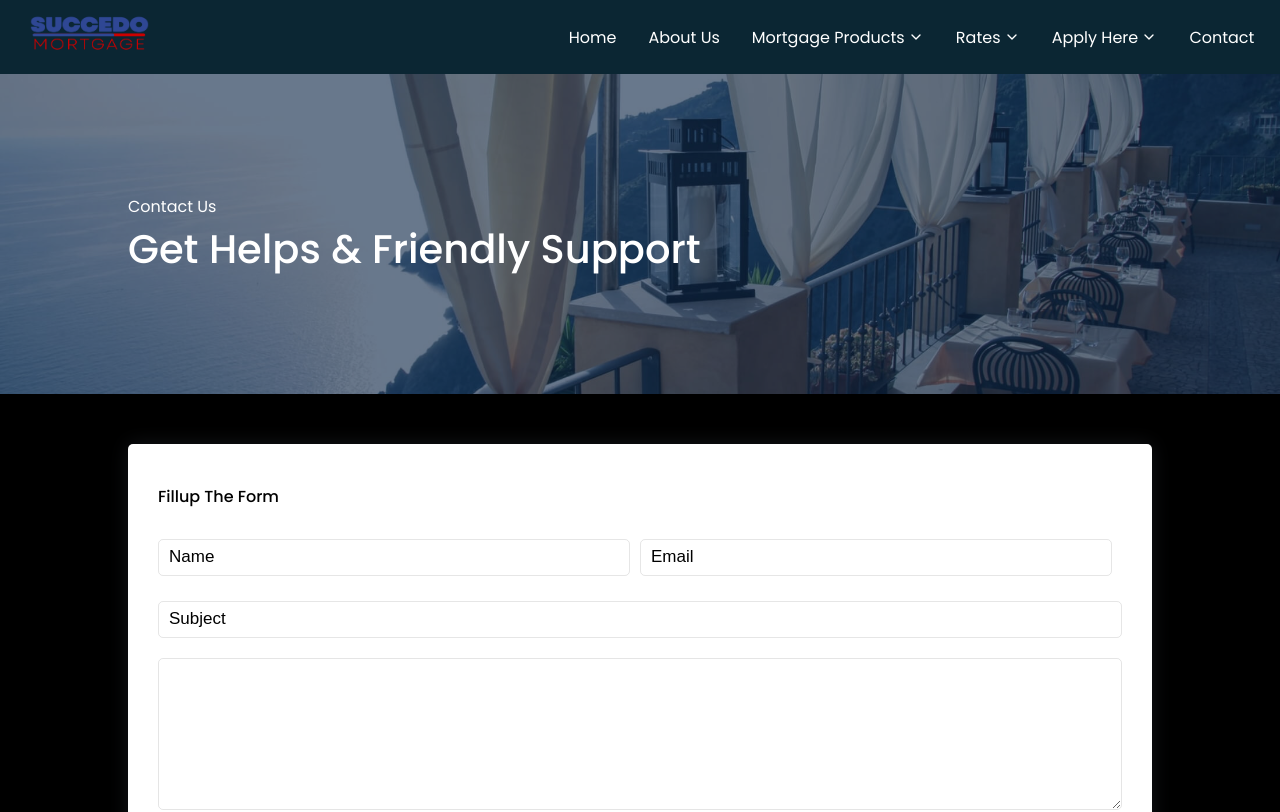
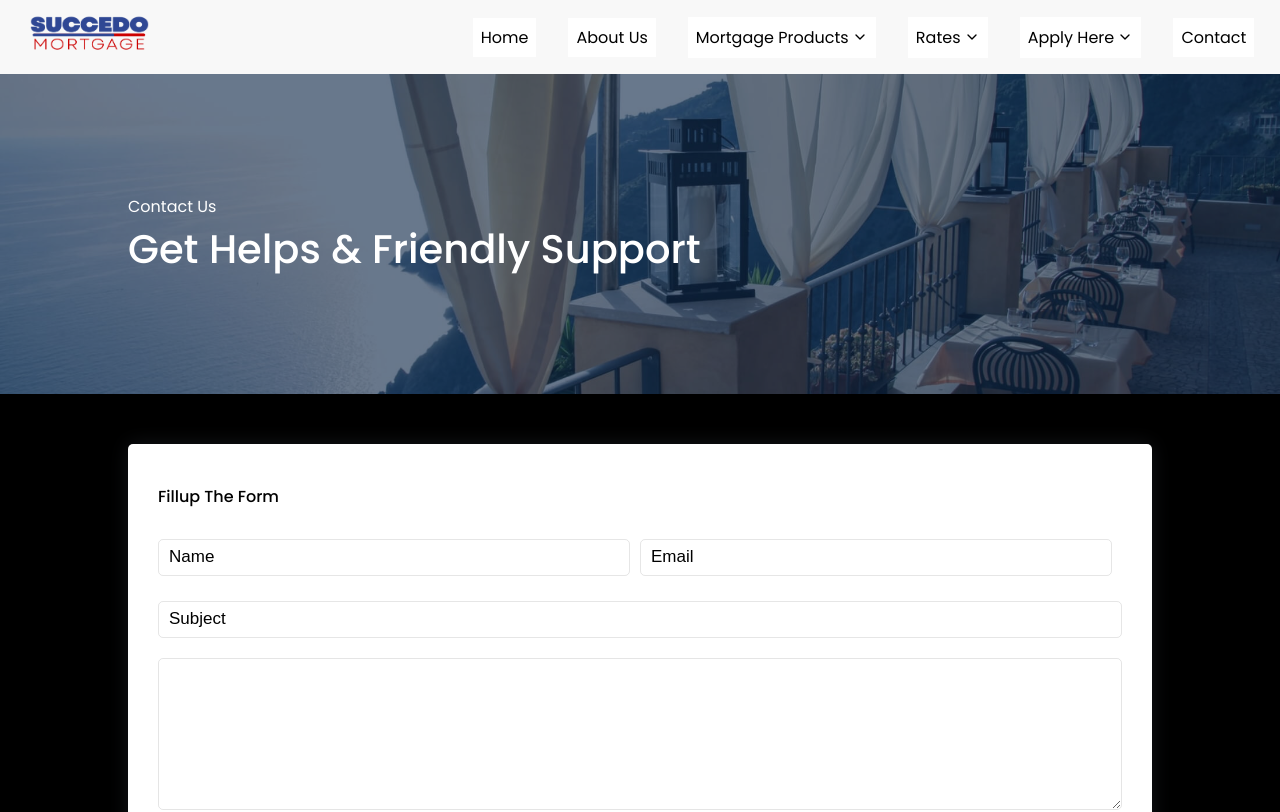
Before and after one commit to SamAtStrideRE/Succedo-mortgage, a React (Create React App) app: page /contact in a window 1280 px wide. Shown: the top 812 px of the page. Built offline with nearby package versions, Linux system fonts and the light colour scheme.

Commit message:
dropwon in nabvar

```diff
--- a/src/components/common/header/header.css
+++ b/src/components/common/header/header.css
@@ -67,11 +67,12 @@ header .toggle {
 } */
 
 .header__middle {
+
   display: flex;
   justify-content: space-between;
   align-items: center;
   padding: 0.6rem 1.6rem;
-  background: rgb(11, 38, 51);
+  background: rgb(248, 248, 248);
 
   .header__middle__logo {
     img {
@@ -91,27 +92,37 @@ header .toggle {
     }
 
     .main-menu {
+
+      a{
+        padding: 0.5rem;
+        background: white;
+        color:black;
+      }
       display: flex;
       column-gap: 2rem;
       align-items: center;
+      width: 100%;
 
 
       .sub__menus__arrows {
+
         position: relative;
 
         a {
 
+          color:black;
           display: flex;
           align-items: center;
           column-gap: 0.2rem;
         }
 
         .sub__menus {
+
           text-align: left;
           position: absolute;
-          font-size: 13px;
+          font-size: 15px;
           top: 3rem;
-          width: 3rem;
+          width: 100%;
           z-index: 2;
         }
       }
```
